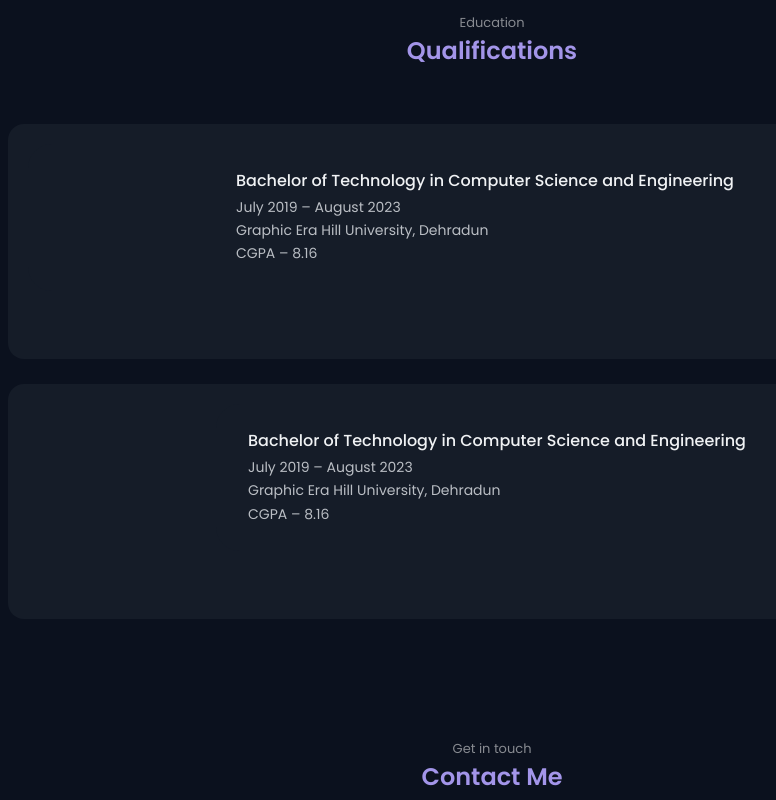
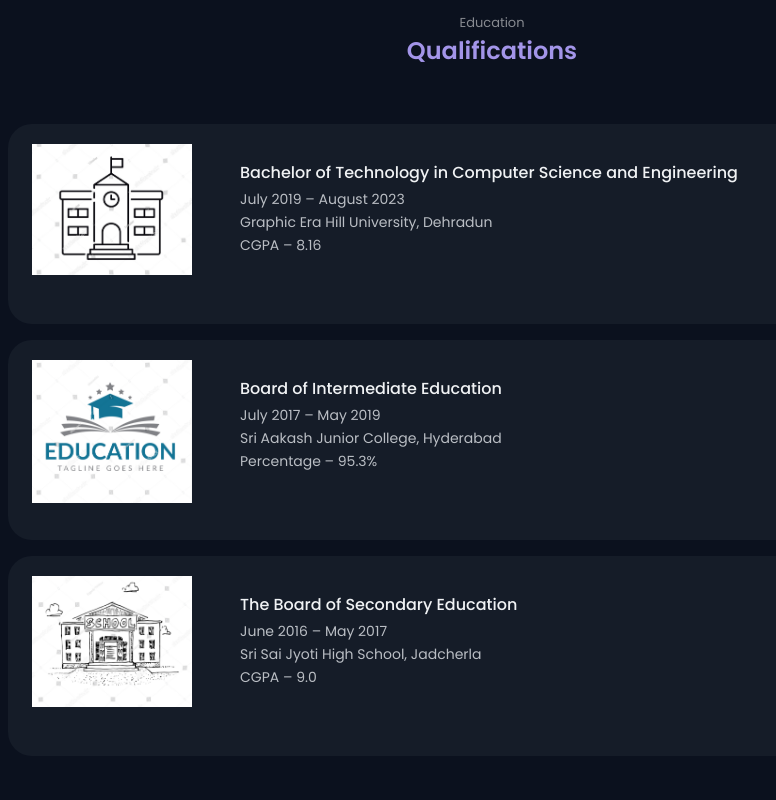
Before and after one commit to KyatramoniRakesh/Respoinsive-Portfolio, a plain HTML site: page index.html in a window 1280 px wide. Shown: the part 4120-4920 px from the top of the page, without its empty margins (148-924 px from the left). Drawn offline with nearby package versions, Linux system fonts and the light colour scheme.

Commit message:
project in progress

```diff
--- a/assets/css/styles.css
+++ b/assets/css/styles.css
@@ -737,6 +737,42 @@ body.light-theme {
   background-color: var(--first-color);
 }
 
+/*=============== EDUCATION ===============*/
+
+.education__card{
+  background-color: var(--container-color);
+  padding: 1.25rem 1.5rem;
+  border-radius: 1.5rem;
+  margin-bottom: 3rem;
+  display: flex;
+  flex-wrap: wrap;
+  margin-bottom: 1rem;
+
+}
+.edu_info{
+  padding-left: 3rem;
+  padding-top: 1rem;
+  text-align: start;
+
+}
+.edu_img{
+  height: 10rem;
+  width: 10rem;
+  align-items: center;
+}
+@media (max-width: 768px) {
+  .education__card .row {
+
+      flex-direction: column;
+      display: block;
+  }
+  .education__card .col-md-4, .education__card .col-md-8 {
+      width: 100%;
+      display: block;
+  }
+}
+
+
 /*=============== CONTACT ===============*/
 .contact__container {
   row-gap: 3rem;
--- a/index.html
+++ b/index.html
@@ -499,7 +499,7 @@
         <!--=============== TESTIMONIALS ===============-->
         <section class="testimonial section">
             <span class="section__subtitle">My clients say</span>
-            <h2 class="section__title">Testimonials</h2>
+            <h2 class="section__title">Experience</h2>
 
             <div class="testimonial__container container swiper">
                 <div class="swiper-wrapper">
@@ -546,29 +546,61 @@
         </section>
 
  <!--=============== EDUCATION ===============-->
- <section class="testimonial section education">
+ <section class="education section ">
     <span class="section__subtitle">Education</span>
     <h2 class="section__title">Qualifications</h2>
-    <div class="container">
+    <div class="testimonial__container container">
         <div class="row">
-        	<div class="work__card">
-                <div class="testimonial__card education__card" style="padding-left:13rem ;">
-                    <h3 class="testimonial__name education__title">Bachelor of Technology in Computer Science and Engineering</h3>
-                    <p class="testimonial__description education__info">July 2019 – August 2023</p>
-                    <p class="testimonial__description education__info">Graphic Era Hill University, Dehradun</p>
-                    <p class="testimonial__description education__info">CGPA – 8.16</p>
-
+            <div class=" education__card">
+                <div class="col-md-4">
+                    <div class="edu_img">
+                        <img src="assets/img/college.png" alt="CLG_img">
+                    </div>
+                </div>
+                <div class="col-md-8">
+                    <div class="edu_info">
+                        <h3 class="testimonial__name education__title">Bachelor of Technology in Computer Science and Engineering</h3>
+                        <p class="testimonial__description education__info">July 2019 – August 2023</p>
+                        <p class="testimonial__description education__info">Graphic Era Hill University, Dehradun</p>
+                        <p class="testimonial__description education__info">CGPA – 8.16</p>
+                    </div>
                 </div>
             </div>
-            <br>
-            <div class="work__card" style="padding-left:13rem ;">
-                <div class="testimonial__card education__card ">
-                    <h3 class="testimonial__name education__title">Bachelor of Technology in Computer Science and Engineering</h3>
-                    <p class="testimonial__description education__info">July 2019 – August 2023</p>
-                    <p class="testimonial__description education__info">Graphic Era Hill University, Dehradun</p>
-                    <p class="testimonial__description education__info">CGPA – 8.16</p>
 
+            <div class=" education__card">
+                <div class="col-md-4">
+                    <div class="edu_img">
+                        <img src="assets/img/img.png" alt="CLG_img">
+                    </div>
                 </div>
+                <div class="col-md-8">
+                    <div class="edu_info">
+                        <h3 class="testimonial__name education__title">Board of Intermediate Education</h3>
+                        <p class="testimonial__description education__info">July 2017 – May 2019</p>
+                        <p class="testimonial__description education__info">Sri Aakash Junior College, Hyderabad</p>
+                        <p class="testimonial__description education__info">Percentage – 95.3%</p>
+                    </div>
+                </div>
+            </div>
+
+            <div class="education__card">
+                <div class="col-md-4">
+                    <div class="edu_img">
+                        <img src="assets/img/school.png" alt="CLG_img">
+                    </div>
+                </div>
+                <div class="col-md-8">
+                    <div class="edu_info">
+                        <h3 class="testimonial__name education__title">The Board of Secondary Education</h3>
+                        <p class="testimonial__description education__info">June 2016 – May 2017</p>
+                        <p class="testimonial__description education__info">Sri Sai Jyoti High School, Jadcherla</p>
+                        <p class="testimonial__description education__info">CGPA – 9.0</p>
+                    </div>
+                </div>
+            </div>
+
+            </div>
+
             </div>
 
 
@@ -576,6 +608,7 @@
 
     </div>
 </section>
+
 
 
 
```
Also changed, not shown: assets/img/clg.png (added), assets/img/college.png (added), assets/img/gehu.jpeg (added), assets/img/img.png (added), assets/img/school.png (added), assets/img/university.jpeg (added).
